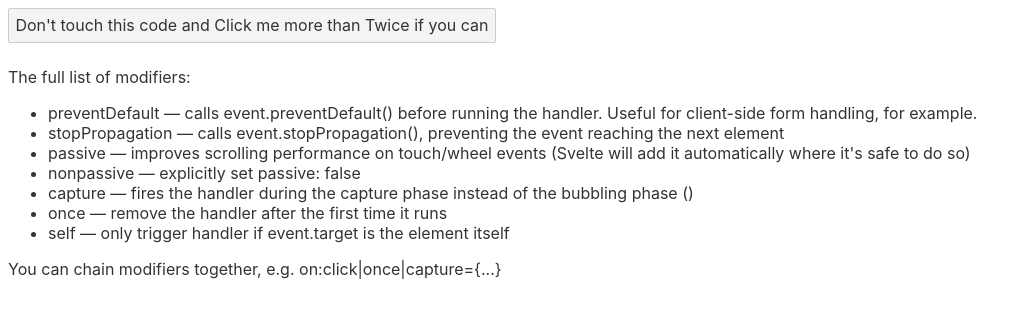
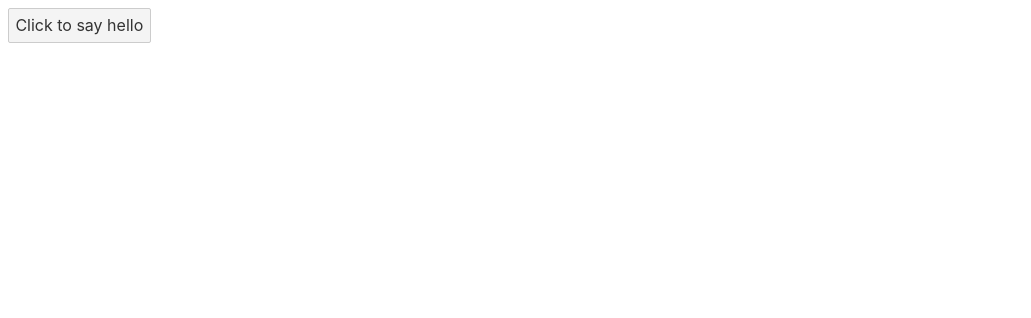
Before and after one commit to SynCROSS/learning-svelte, a Svelte app: page / in a window 1280 px wide. Shown: the top 318 px of the page, without its empty margins (0-1031 px from the left). Built offline with nearby package versions, Linux system fonts and the light colour scheme.

Commit message:
Component events

```diff
--- a/src/App.svelte
+++ b/src/App.svelte
@@ -1,44 +1,9 @@
 <script>
-  let count = 0;
-  let clicked = '';
-  function handleClick() {
-    ++count;
+  import Inner from './Inner.svelte';
 
-    if (count === 1) {
-      clicked = 'once';
-    } else if (count === 2) {
-      clicked = 'twice';
-    } else {
-      clicked = count + 'times';
-    }
-
-    alert('clicked ' + clicked);
+  function handleMessage(event) {
+    alert(event.detail.text);
   }
 </script>
 
-<button on:click|once={handleClick}
-  >Don't touch this code and Click me more than Twice if you can</button
->
-<p>The full list of modifiers:</p>
-<ul>
-  <li>
-    preventDefault — calls event.preventDefault() before running the handler.
-    Useful for client-side form handling, for example.
-  </li>
-  <li>
-    stopPropagation — calls event.stopPropagation(), preventing the event
-    reaching the next element
-  </li>
-  <li>
-    passive — improves scrolling performance on touch/wheel events (Svelte will
-    add it automatically where it's safe to do so)
-  </li>
-  <li>nonpassive — explicitly set passive: false</li>
-  <li>
-    capture — fires the handler during the capture phase instead of the bubbling
-    phase ()
-  </li>
-  <li>once — remove the handler after the first time it runs</li>
-  <li>self — only trigger handler if event.target is the element itself</li>
-</ul>
-You can chain modifiers together, e.g. on:click|once|capture=&lbrace;...&rbrace;
+<Inner on:message={handleMessage} />
--- /dev/null
+++ b/src/Inner.svelte
@@ -0,0 +1,11 @@
+<script>
+  import { createEventDispatcher } from 'svelte';
+
+  const dispatch = createEventDispatcher();
+
+  function sayHello() {
+    dispatch('message', { text: 'Hello!' });
+  }
+</script>
+
+<button on:click={sayHello}> Click to say hello </button>
```
Also changed, not shown: public/build/bundle.js, 1 other file (tests, documents, lock files or other folders).
